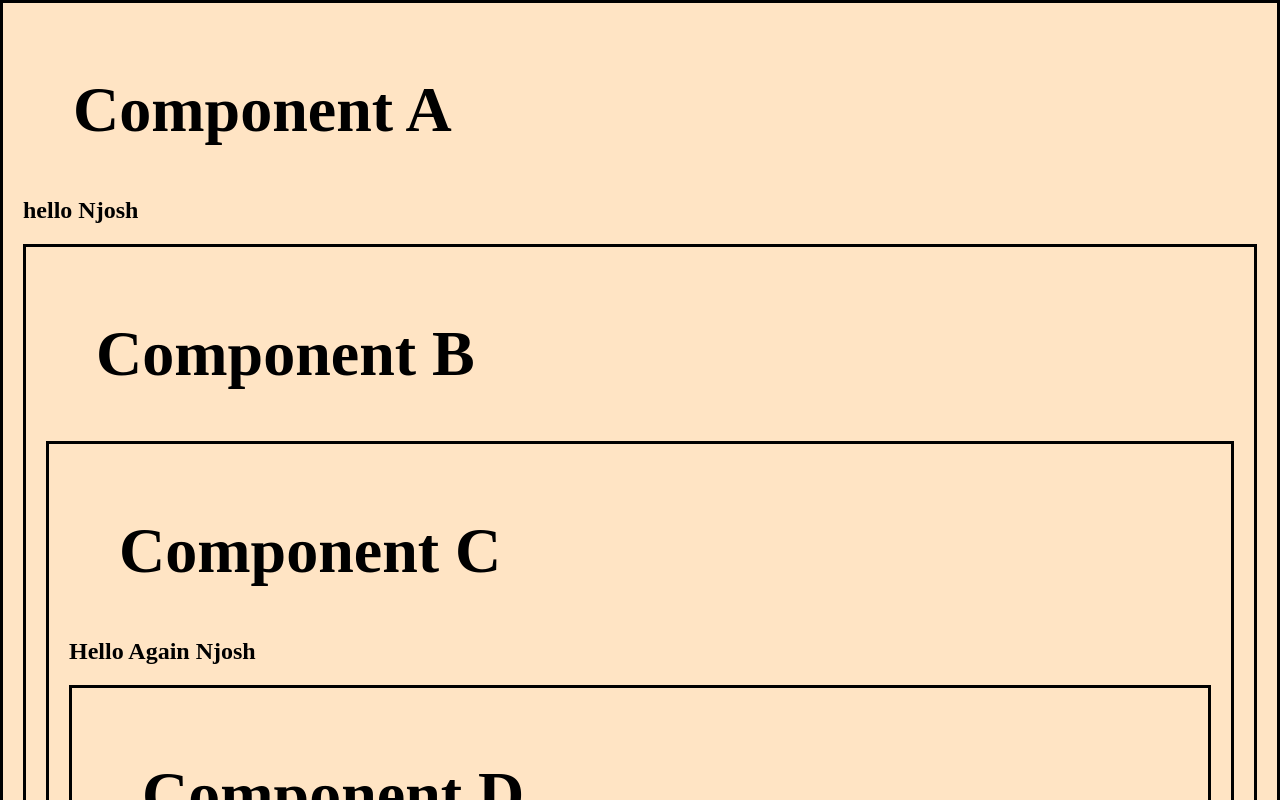
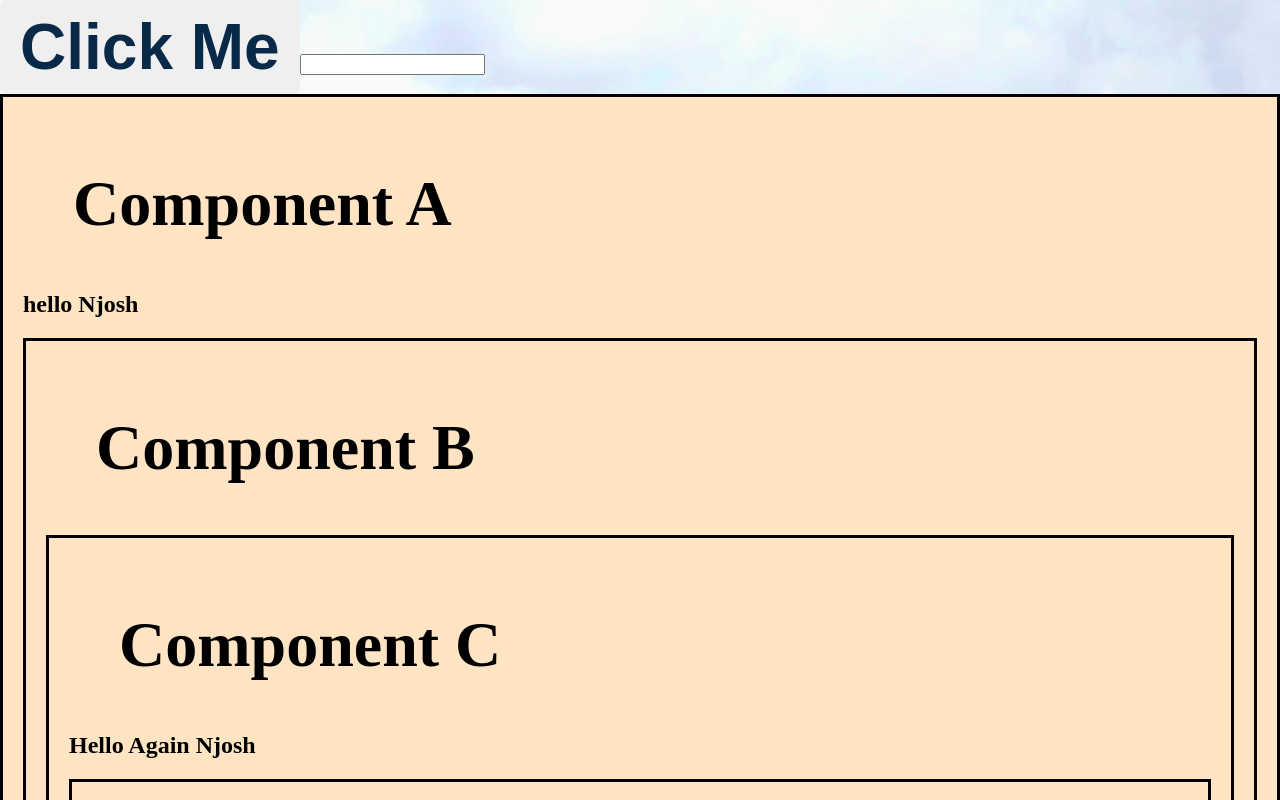
Before and after one commit to hpeter19/React, a React (Vite) app: page / in a window 1280 px wide. Shown: the top 800 px of the page. Built offline with nearby package versions, Linux system fonts and the light colour scheme.

Commit message:
rendering components using ref

```diff
--- a/src/App.jsx
+++ b/src/App.jsx
@@ -11,6 +11,7 @@ import ToDoList from './toDoList';
 import Mycompnent from './myCompnent';
 import DigitalClock from './digitalClock';
 import ComponentA from '../componentA';
+import Remponent from './romponents';
 
 
 
@@ -28,6 +29,7 @@ function App() {
 
   return (
     <div >
+      <Remponent />
       <ComponentA />
       <DigitalClock />
       <ToDoList />
--- /dev/null
+++ b/src/romponents.jsx
@@ -0,0 +1,26 @@
+    import React,{useState,useEffect,useRef} from "react";
+
+    function Remponent(){
+
+        const inputRef =useRef(null);
+
+        useEffect(() => {
+            console.log("Component Rendered")
+            console.log(inputRef);
+        });
+
+        function handleClick(){
+            ref.current++
+        }
+
+
+        return( <div >
+                <button onClick={handleClick}>
+                Click Me
+                </button>
+                <input ref={inputRef}/>
+        </div>
+        );
+
+    }
+    export default Remponent
```
